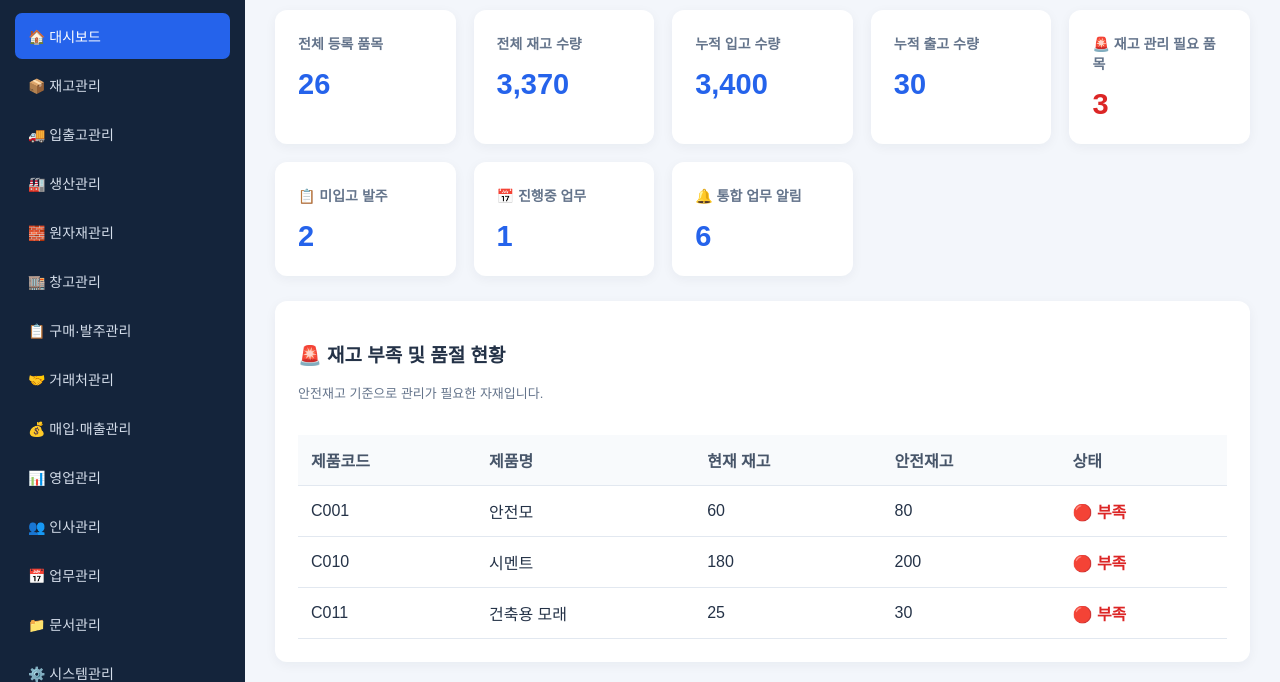
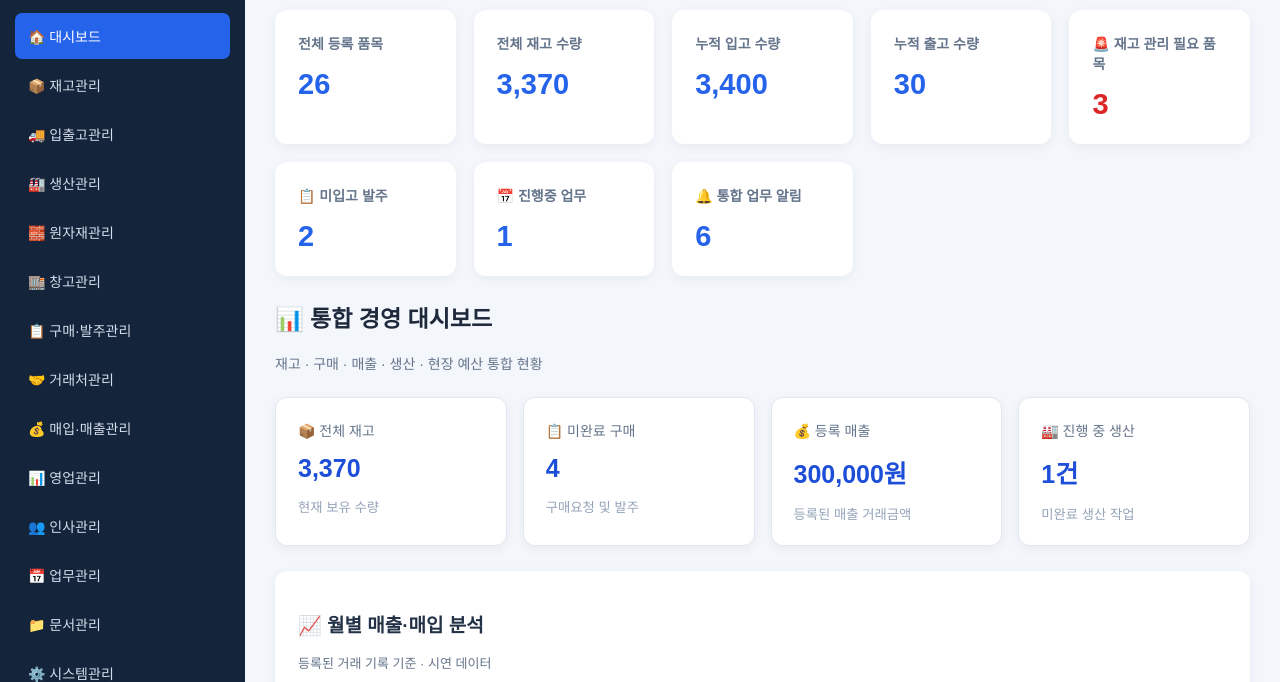
Before and after one commit to ODH-dev/D-SMART-ERP, a plain HTML site: page index.html in a window 1280 px wide. Shown: the part 86-768 px from the top of the page. Drawn offline with Linux system fonts and the light colour scheme.

Commit message:
D SMART ERP v2.0 - Dashboard Integration

```diff
--- a/index.html
+++ b/index.html
@@ -5,7 +5,7 @@
 <meta name="viewport" content="width=device-width, initial-scale=1.0">
 <title>D SMART ERP v2.0</title>
 <link rel="stylesheet" href="./css/style.css">
-
+<link rel="stylesheet" href="./css/dashboard-v2.css">
 </head>
 
 <body>
@@ -208,5 +208,9 @@
 <script src="./js/erp-11.js"></script>
 
 <!-- D SMART ERP v1.9 END -->
+
+<!-- D SMART ERP v2.0 Dashboard -->
+<script src="./js/dashboard-v2.js"></script>
+
 </body>
 </html>
```
